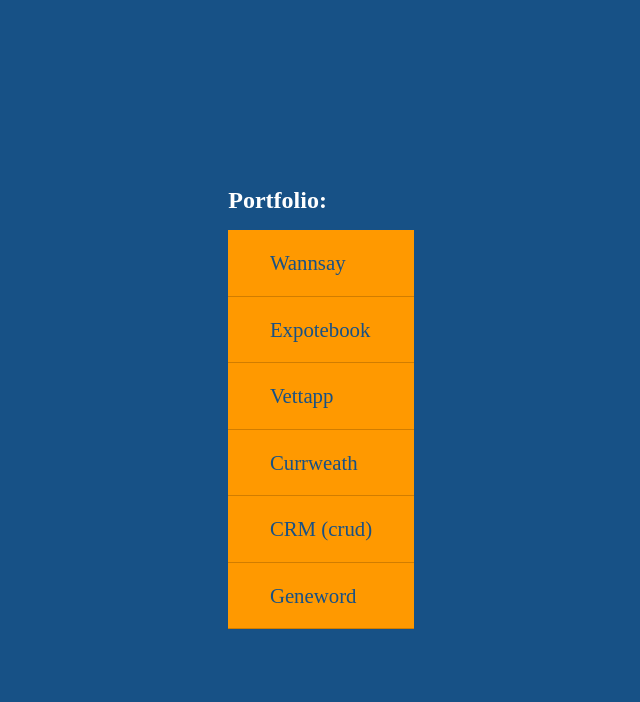
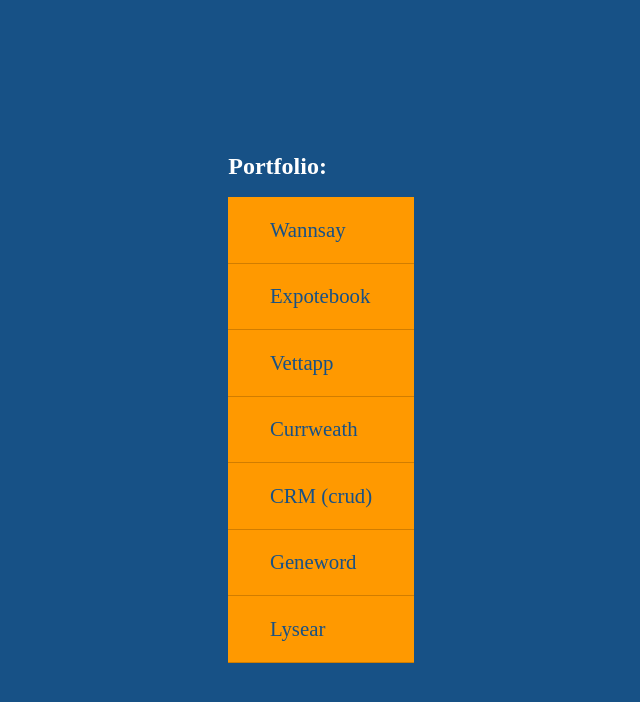
Before and after one commit to Mardecera/Mardecera.github.io, a plain HTML site: page index.html in a window 1280 px wide. Shown: the whole page, without its empty margins (319-959 px from the left). Drawn offline with Linux system fonts and the light colour scheme.

Commit message:
Agregado nuevo item - Buscador de letras - Lysear

```diff
--- a/index.html
+++ b/index.html
@@ -47,6 +47,11 @@
                             Geneword
                         </a>
                     </li>
+                    <li>
+                        <a href="https://lysear.netlify.app">
+                            Lysear
+                        </a>
+                    </li>
                 </ul>
             </div>
         </div>
```
